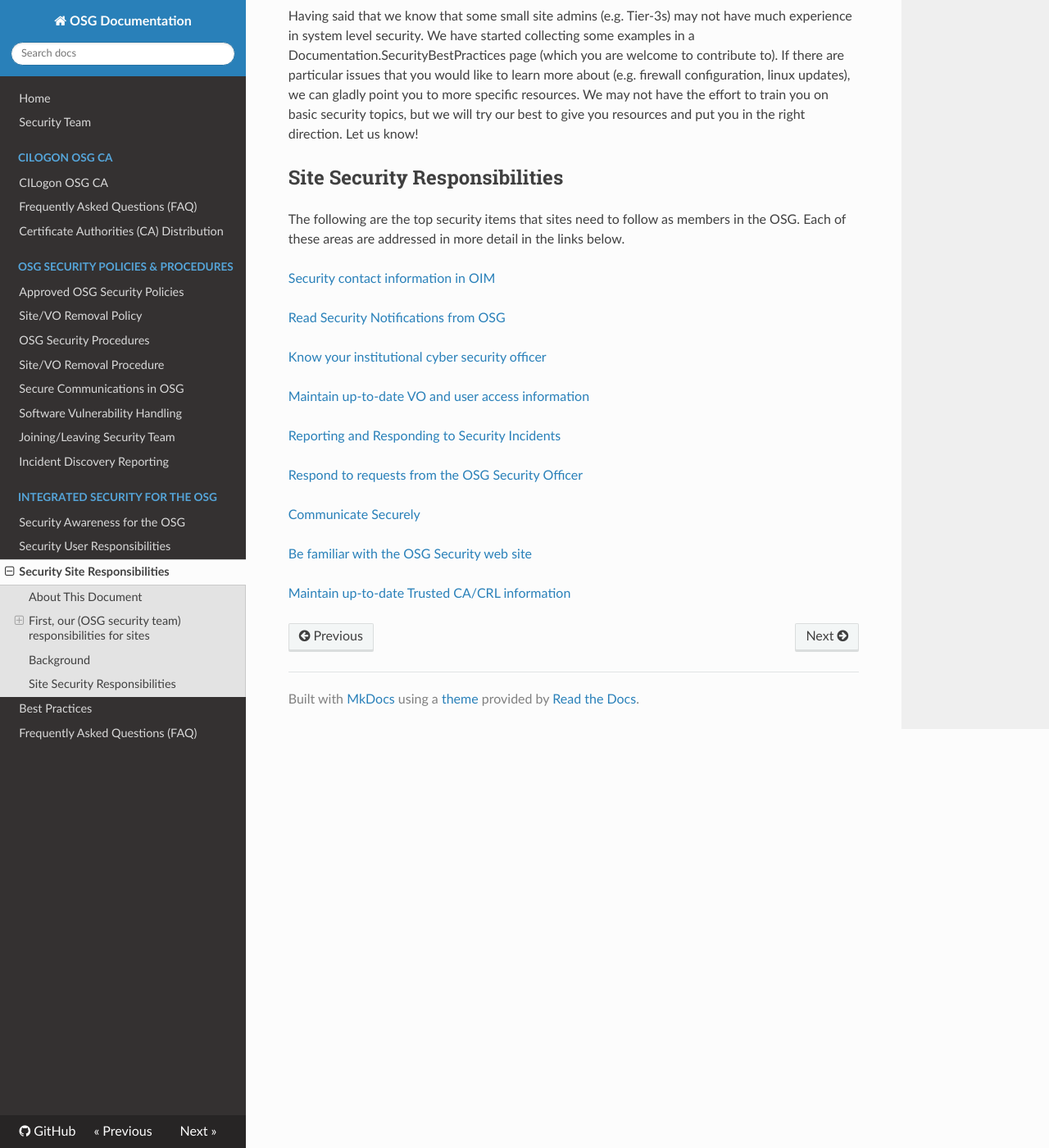
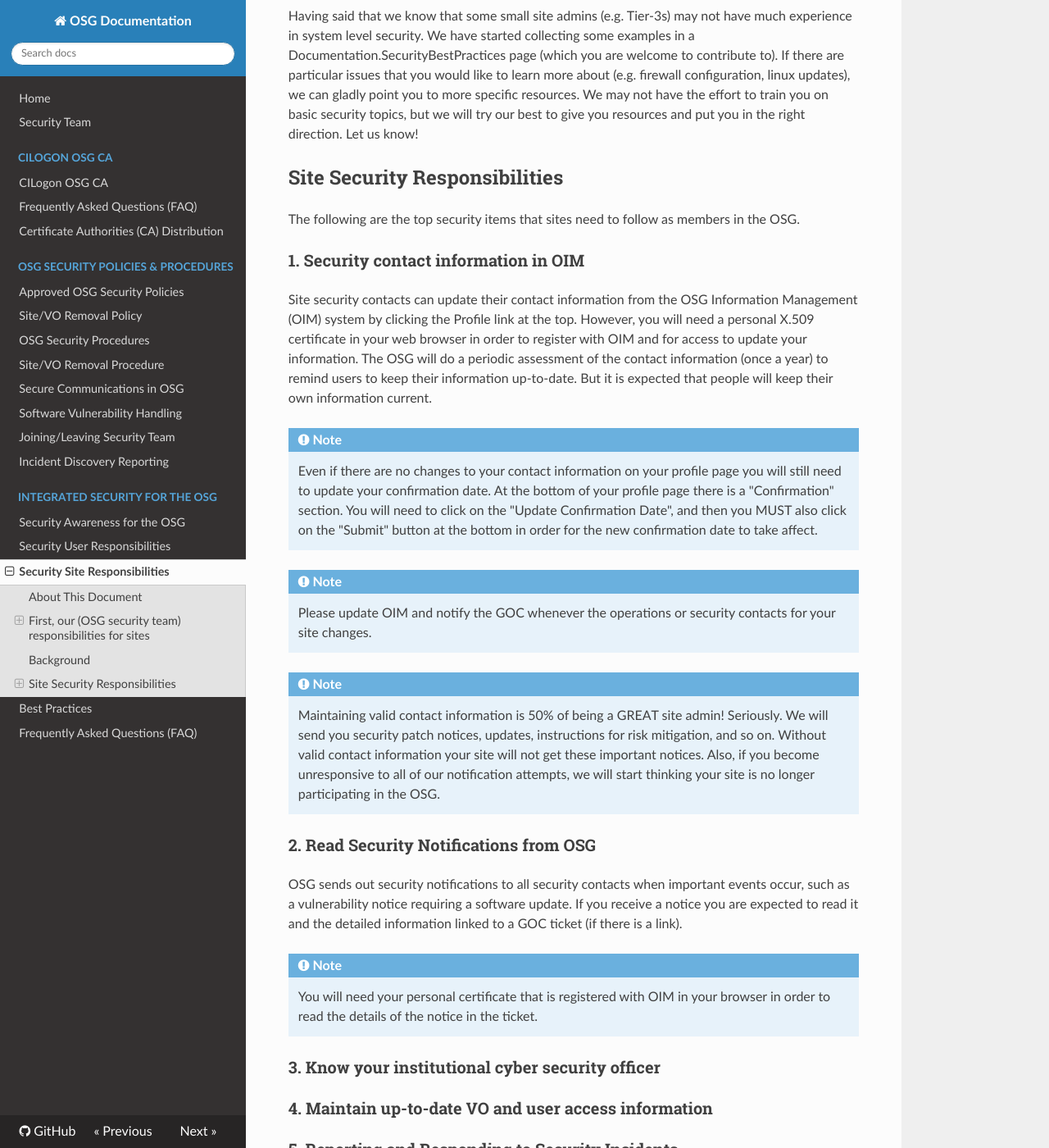
Before and after one commit to opensciencegrid/security, an MkDocs documentation site: the page built from docs/SecuritySiteResponsibilities.md, in a window 1280 px wide and 1400 px high, scrolled down 1212 px. Shown: the whole window at 82% size. Built offline with MkDocs 1.6.1, drawn with Linux system fonts in a browser that asks for light colours; nearby versions of some CDN libraries; old or Windows-style settings are respelled for this version of MkDocs; some of the changed text lies outside the part shown.

Commit message:
Update SecuritySiteResponsibilities.md

```diff
--- a/docs/SecuritySiteResponsibilities.md
+++ b/docs/SecuritySiteResponsibilities.md
@@ -1,13 +1,10 @@
-**Site Responsibilities for Security**
-======================================
+# Site Responsibilities for Security
 
-About This Document
--------------------
+## About This Document
 
 This describes the expectations and actions that a site administrator handles regarding security issues as a participant in OSG.
 
-First, our (OSG security team) responsibilities for sites
----------------------------------------------------------
+## First, our (OSG security team) responsibilities for sites
 
 Our goal is to minimize disruptions caused by attacks or security problems so that your work is more effective and the computational resources are more productive. We recognize that participating in and operating grid resources and infrastructure is a learning experience for all of us. In addition to keeping up with vulnerabilities discovered with the grid middleware and having a security process intended to reduce the likelihood that security problems cause a significant disruption to the productive use of the resources, we strive to provide helpful information and assistance to site administrators (and other grid participants). We are sure that the information provided to site administrators and grid users is incomplete and could be greatly improved. We hope (and would like) that site administrators (and others) that have questions will ask. And, one of the main reasons that documentation is maintained on the TWIKI is so that everyone can be a participant in improving the information.
 
@@ -21,32 +18,44 @@ If your question is about a suspicious behavior, possibly an incident, then emai
 
 Don't hesitate to tell us how we can be more effective or to ask a question. You can email <security@opensciencegrid.org> or contact one of the security [team members](https://opensciencegrid.github.io/security/#team-members) individually.
 
-Background
-----------
+## Background
 
 It is expected that the administrative and security contacts for a resource registered with OSG (in OIM) are capable of dealing with the normal system administration and security practices of running a cluster of machines for scientific computing. The security materials provided on the OSG twiki occasionally mention examples of how basic computer security features could be handled but that is not a replacement for formal in-depth training on unix system administration.
 
 Having said that we know that some small site admins (e.g. Tier-3s) may not have much experience in system level security. We have started collecting some examples in a Documentation.SecurityBestPractices page (which you are welcome to contribute to). If there are particular issues that you would like to learn more about (e.g. firewall configuration, linux updates), we can gladly point you to more specific resources. We may not have the effort to train you on basic security topics, but we will try our best to give you resources and put you in the right direction. Let us know!
 
-Site Security Responsibilities
-------------------------------
+## Site Security Responsibilities
 
-The following are the top security items that sites need to follow as members in the OSG. Each of these areas are addressed in more detail in the links below.
+The following are the top security items that sites need to follow as members in the OSG.
 
-[Security contact information in OIM](https://twiki.grid.iu.edu/bin/view/Documentation/OIMSecurityContactInfo)
+### 1. Security contact information in OIM
 
-[Read Security Notifications from OSG](https://twiki.grid.iu.edu/bin/view/Documentation/OSGSecurityNotifications)
+Site security contacts can update their contact information from the OSG Information Management (OIM) system by clicking the Profile link at the top. However, you will need a personal X.509 certificate in your web browser in order to register with OIM and for access to update your information. The OSG will do a periodic assessment of the contact information (once a year) to remind users to keep their information up-to-date. But it is expected that people will keep their own information current.
 
-[Know your institutional cyber security officer](https://twiki.grid.iu.edu/bin/view/Documentation/LocalSecurityOfficer)
+!!! note
+    Even if there are no changes to your contact information on your profile page you will still need to update your confirmation date. At the bottom of your profile page there is a "Confirmation" section. You will need to click on the "Update Confirmation Date", and then you MUST also click on the "Submit" button at the bottom in order for the new confirmation date to take affect.
 
-[Maintain up-to-date VO and user access information](https://twiki.grid.iu.edu/bin/view/Documentation/MaintainVOInformation)
+!!! note
+    Please update OIM and notify the GOC whenever the operations or security contacts for your site changes.
 
-[Reporting and Responding to Security Incidents](https://twiki.grid.iu.edu/bin/view/Documentation/ReportRespondToSecurityIncidents)
+!!! note
+    Maintaining valid contact information is 50% of being a GREAT site admin! Seriously. We will send you security patch notices, updates, instructions for risk mitigation, and so on. Without valid contact information your site will not get these important notices. Also, if you become unresponsive to all of our notification attempts, we will start thinking your site is no longer participating in the OSG.
 
-[Respond to requests from the OSG Security Officer](https://twiki.grid.iu.edu/bin/view/Documentation/RespondToSecurityRequests)
+### 2. Read Security Notifications from OSG
 
-[Communicate Securely](https://twiki.grid.iu.edu/bin/view/Documentation/SecureEmail)
+OSG sends out security notifications to all security contacts when important events occur, such as a vulnerability notice requiring a software update. If you receive a notice you are expected to read it and the detailed information linked to a GOC ticket (if there is a link).
 
-[Be familiar with the OSG Security web site](https://twiki.grid.iu.edu/bin/view/Documentation/FamiliarWithOSGSecuritySite)
+!!! note
+    You will need your personal certificate that is registered with OIM in your browser in order to read the details of the notice in the ticket.
 
-[Maintain up-to-date Trusted CA/CRL information](https://twiki.grid.iu.edu/bin/view/Documentation/Release3/InstallCertAuth#Updating_CAs_CRLs)
+### 3. Know your institutional cyber security officer
+
+### 4. Maintain up-to-date VO and user access information
+
+### 5. Reporting and Responding to Security Incidents
+
+### 6. Respond to requests from the OSG Security Officer
+
+### 7. Be familiar with the OSG Security web site
+
+### 8. Maintain up-to-date Trusted CA/CRL information
```
